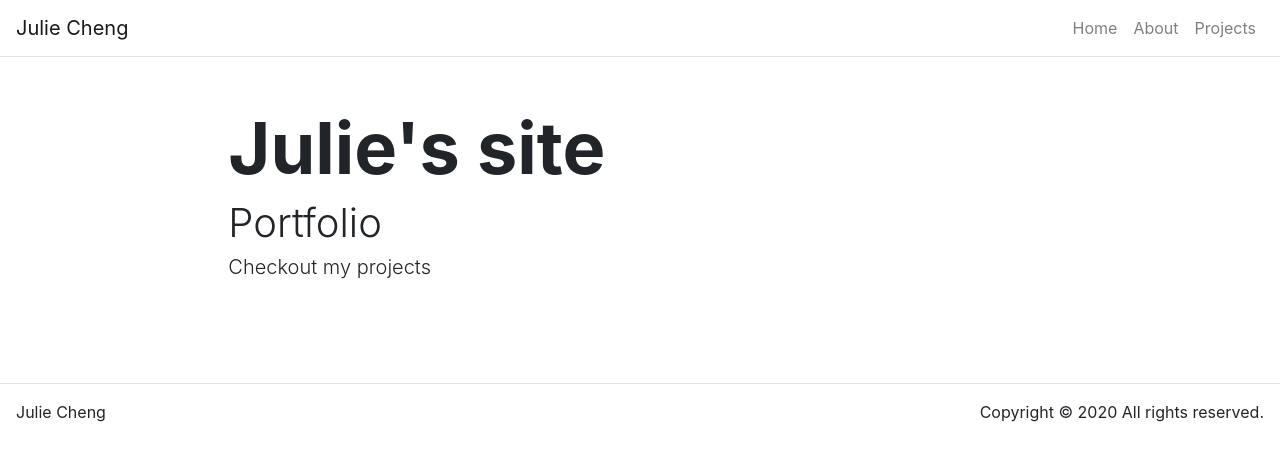
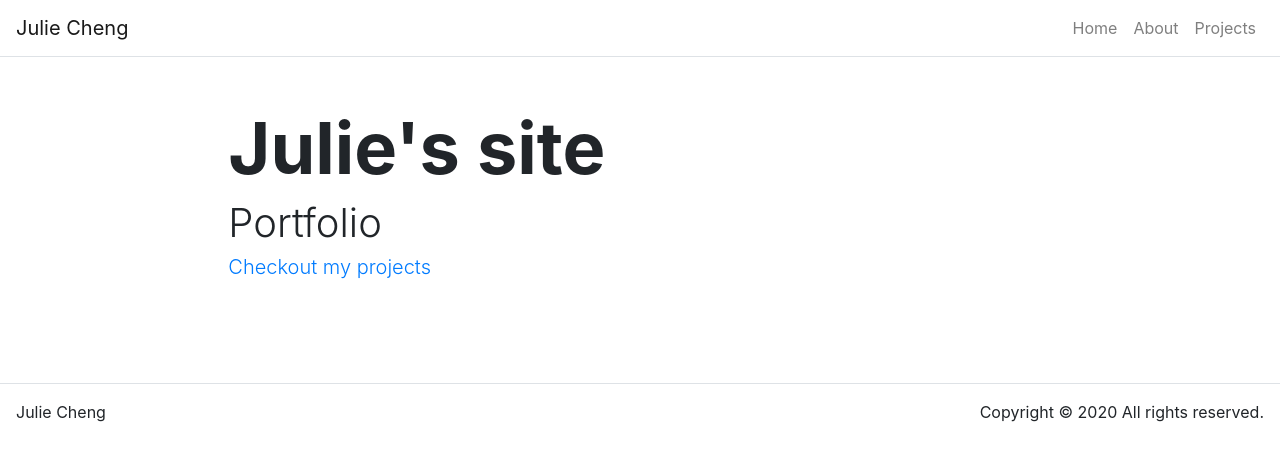
Before and after one commit to jj49411/portfolio, a React (Create React App) app: page / in a window 1280 px wide. Shown: the top 460 px of the page. Built offline with nearby package versions, Linux system fonts and the light colour scheme.

Commit message:
update projects link

```diff
--- a/src/components/HomeTitle.js
+++ b/src/components/HomeTitle.js
@@ -1,4 +1,5 @@
 import React from 'react';
+import { BrowserRouter as Router, Switch, Route, Link } from "react-router-dom";
 import Jumbotron from 'react-bootstrap/Jumbotron';
 import Container from 'react-bootstrap/Container';
 import Row from 'react-bootstrap/Row';
@@ -14,7 +15,9 @@ function HomeTitle(props) {
           <Col md={8} sm={12}>
             { props.title && <h1 className='display-3 font-weight-bolder'>{props.title}</h1> }
             { props.subTitle && <h1 className='display-6 font-weight-light'>{props.subTitle}</h1> }
-            { props.text && <h1 className='lead font-weight-light'>{props.text}</h1> }
+            <Link to ='/projects'>
+              { props.text && <h1 className='lead font-weight-light'>{props.text}</h1> }
+           </Link>
           </Col>
         </Row>
       </Container>
--- a/src/pages/ProjectsPage.js
+++ b/src/pages/ProjectsPage.js
@@ -1,5 +1,5 @@
 import React from 'react';
-import Projects from '../components/Projects';
+import Projects from '../components/ProjectsContent';
 
 function ProjectsPage(props) {
 
```
Also changed, not shown: src/components/ProjectsContent.js (renamed from src/components/Projects.js).
